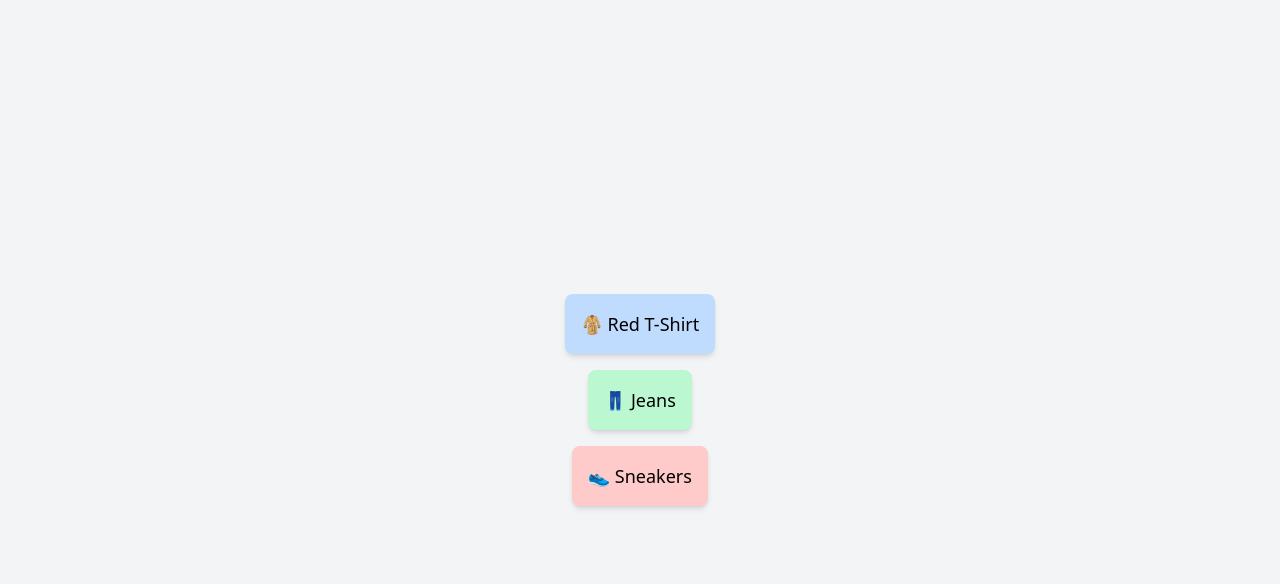
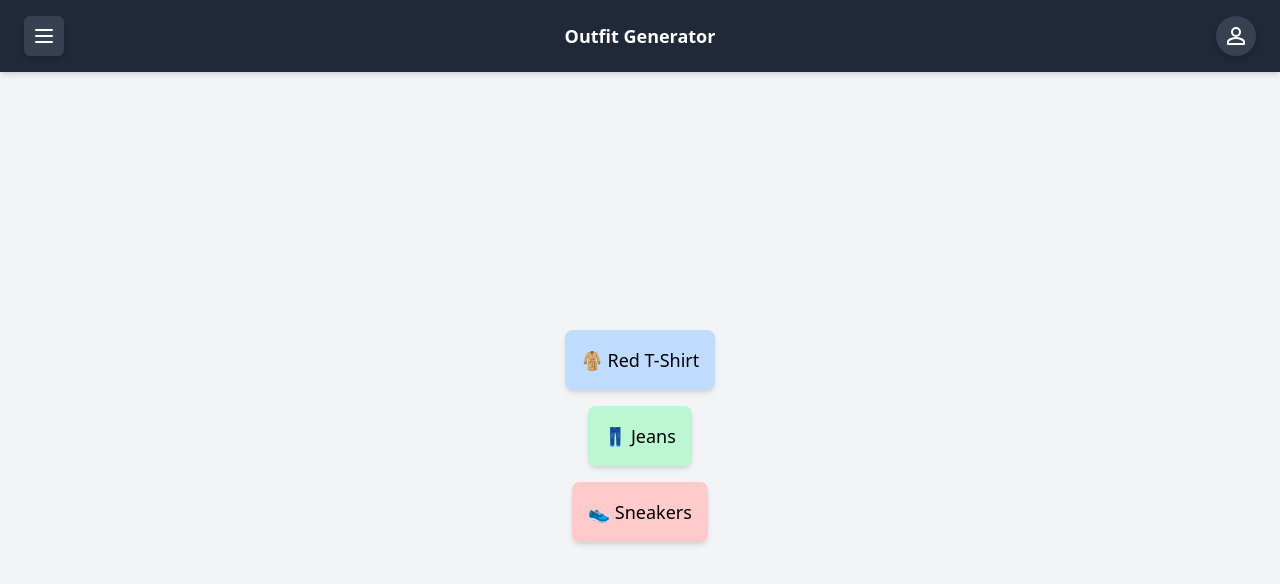
Before and after one commit to vidvukobratovic/outfits, a React (Vite) app: page / in a window 1280 px wide. Shown: the top 584 px of the page. Built offline with nearby package versions, Linux system fonts and the light colour scheme.

Commit message:
added navbar and basic styling

```diff
--- a/src/App.tsx
+++ b/src/App.tsx
@@ -1,4 +1,5 @@
 import React, { useState } from "react";
+import Header from "./components/Header";
 import Top from "./components/Top";
 import Pants from "./components/Pants";
 import Shoes from "./components/Shoes";
@@ -32,16 +33,20 @@ const App: React.FC = () => {
 
   return (
     <div
-      className="min-h-screen bg-gray-100 flex flex-col items-center justify-center gap-6"
-      onClick={randomizeOutfit}
+      className="min-h-screen bg-gray-100 flex flex-col"
+      onClick={randomizeOutfit} // Randomize entire outfit on screen click
     >
-      <div
-        className="flex flex-col items-center gap-4"
-        onClick={(e) => e.stopPropagation()}>
+      <Header onClick={(e) => e.stopPropagation()} /> {/* Prevent header clicks from propagating */}
+      <main className="flex flex-col items-center justify-center gap-6 flex-grow">
+        <div
+          className="flex flex-col items-center gap-4"
+          onClick={(e) => e.stopPropagation()} // Prevent click propagation to the parent
+        >
           <Top item={currentTop} onClick={() => randomizeItem("top")} />
           <Pants item={currentPants} onClick={() => randomizeItem("pants")} />
           <Shoes item={currentShoes} onClick={() => randomizeItem("shoes")} />
-      </div>
+        </div>
+      </main>
     </div>
   );
 };
--- /dev/null
+++ b/src/components/Header.tsx
@@ -0,0 +1,22 @@
+import React from "react";
+import MenuButton from "./MenuButton";
+import ProfileButton from "./ProfileButton";
+
+interface HeaderProps {
+  onClick: (event: React.MouseEvent<HTMLDivElement, MouseEvent>) => void;
+}
+
+const Header: React.FC<HeaderProps> = ({ onClick }) => {
+  return (
+    <header
+      className="w-full bg-gray-800 text-white py-4 px-6 flex items-center justify-between shadow-md"
+      onClick={onClick}
+    >
+      <MenuButton />
+      <h1 className="text-lg font-semibold">Outfit Generator</h1>
+      <ProfileButton />
+    </header>
+  );
+};
+
+export default Header;
--- /dev/null
+++ b/src/components/MenuButton.tsx
@@ -0,0 +1,27 @@
+import React from "react";
+
+const MenuButton: React.FC = () => {
+  return (
+    <button
+      className="w-10 h-10 flex items-center justify-center rounded-md bg-gray-700 hover:bg-gray-600 text-white transition-all shadow-md"
+      aria-label="Menu"
+    >
+      <svg
+        xmlns="http://www.w3.org/2000/svg"
+        fill="none"
+        viewBox="0 0 24 24"
+        strokeWidth={2}
+        stroke="currentColor"
+        className="w-6 h-6"
+      >
+        <path
+          strokeLinecap="round"
+          strokeLinejoin="round"
+          d="M4 6h16M4 12h16M4 18h16"
+        />
+      </svg>
+    </button>
+  );
+};
+
+export default MenuButton;
--- /dev/null
+++ b/src/components/ProfileButton.tsx
@@ -0,0 +1,27 @@
+import React from "react";
+
+const ProfileButton: React.FC = () => {
+  return (
+    <button
+      className="w-10 h-10 flex items-center justify-center rounded-full bg-gray-700 hover:bg-gray-600 text-white transition-all shadow-md"
+      aria-label="Profile"
+    >
+      <svg
+        xmlns="http://www.w3.org/2000/svg"
+        fill="none"
+        viewBox="0 0 24 24"
+        strokeWidth={2}
+        stroke="currentColor"
+        className="w-6 h-6"
+      >
+        <path
+          strokeLinecap="round"
+          strokeLinejoin="round"
+          d="M12 12c2.21 0 4-1.79 4-4s-1.79-4-4-4-4 1.79-4 4 1.79 4 4 4zM12 14c-2.67 0-8 1.34-8 4v2h16v-2c0-2.66-5.33-4-8-4z"
+        />
+      </svg>
+    </button>
+  );
+};
+
+export default ProfileButton;
```
